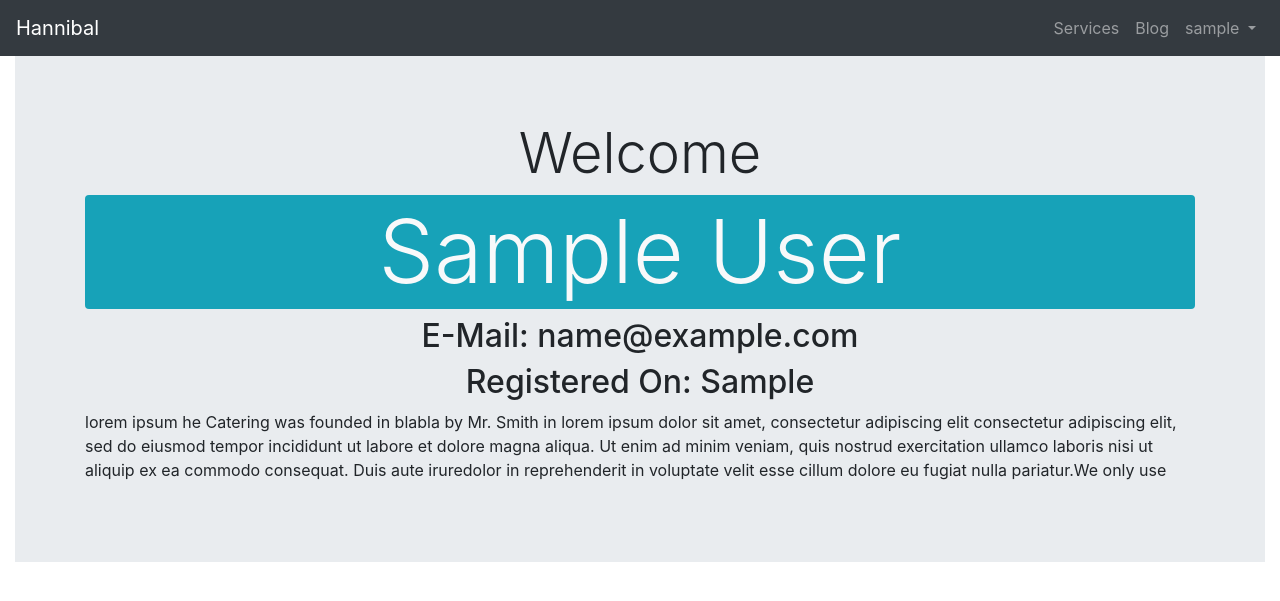
After one commit to loangelak/Registration-and-Login-Form, a PHP site: page /profile.php in a window 1280 px wide. The commit adds this page. Shown: the top 601 px of the page. Run offline with PHP 8.4, Linux system fonts and the light colour scheme; the visitor is signed in with stand-in values (Sample User, id 1); tables that the repository leaves empty or names only in its code hold one stand-in row (values such as "Sample post").

Commit message:
Add files via upload

```diff
--- /dev/null
+++ b/logout.php
@@ -0,0 +1,6 @@
+<?php
+	session_start();
+	if(session_destroy()){
+		header("location:index.php");
+	}
+?>
--- /dev/null
+++ b/profile.php
@@ -0,0 +1,53 @@
+<?php
+	require 'session.php';
+?>
+<!DOCTYPE html>
+<html lang='en'>
+	<head>
+		<meta charset="UTF-8">
+        <meta name='author' content='Angela L'>
+        <meta http-equiv='X-UA-Compatible' content='IE-edge'>
+        <meta name='viewport' content='width=device-width, initial-scale=1'>
+        <title>Profile</title>
+        <link rel="stylesheet" href="https://stackpath.bootstrapcdn.com/bootstrap/4.1.0/css/bootstrap.min.css" integrity="sha384-9gVQ4dYFwwWSjIDZnLEWnxCjeSWFphJiwGPXr1jddIhOegiu1FwO5qRGvFXOdJZ4" crossorigin="anonymous">
+        	<style type='text/css'>
+        	</style>
+	</head>
+	<body>
+		<nav class="navbar navbar-expand-sm bg-dark navbar-dark">
+			<!-- Brand -->
+  			<a class="navbar-brand" href="#">Hannibal</a>
+  			<!-- Links -->
+  			<ul class="navbar-nav ml-auto">
+    			<li class="nav-item">
+    				<a class="nav-link" href="#">Services</a>
+    			</li>
+    			<li class="nav-item">
+      				<a class="nav-link" href="#">Blog</a>
+    			</li>
+    			<!-- Dropdown -->
+    			<li class="nav-item dropdown">
+      				<a class="nav-link dropdown-toggle" href="#" id="navbardrop" data-toggle="dropdown"><?= $username; ?> </a>
+      				<div class="dropdown-menu">
+      					<a class="dropdown-item" href="#">Setting</a>
+      					<a class="dropdown-item" href="logout.php">Logout</a>
+      				</div>
+    			</li>
+  			</ul>
+		</nav>
+		<div class='container-fluid'>
+			<div class="jumbotron jumbotron-fluid">
+				<div class="container">
+					<h1 class='text-center display-4'>Welcome</h1>
+					<h1 class='text-center display-2 bg-info rounded p-1 text-light'><?= $name; ?></h1>
+					<h2 class='text-center'>E-Mail: <?= $email;  ?></h2>
+					<h2 class='text-center'>Registered On: <?= $created ?></h2>
+					<p>lorem ipsum he Catering was founded in blabla by Mr. Smith in lorem ipsum dolor sit amet, consectetur adipiscing elit consectetur adipiscing elit, sed do eiusmod tempor incididunt ut labore et dolore magna aliqua. Ut enim ad minim veniam, quis nostrud exercitation ullamco laboris nisi ut aliquip ex ea commodo consequat. Duis aute iruredolor in reprehenderit in voluptate velit esse cillum dolore eu fugiat nulla pariatur.We only use </p>
+				</div>
+			</div>
+		</div>
+		<script src="https://code.jquery.com/jquery-3.3.1.min.js" integrity="sha256-FgpCb/KJQlLNfOu91ta32o/NMZxltwRo8QtmkMRdAu8=" crossorigin="anonymous"></script>
+		<script src="https://cdnjs.cloudflare.com/ajax/libs/popper.js/1.14.0/umd/popper.min.js" integrity="sha384-cs/chFZiN24E4KMATLdqdvsezGxaGsi4hLGOzlXwp5UZB1LY//20VyM2taTB4QvJ" crossorigin="anonymous"></script>
+		<script src="https://stackpath.bootstrapcdn.com/bootstrap/4.1.0/js/bootstrap.min.js" integrity="sha384-uefMccjFJAIv6A+rW+L4AHf99KvxDjWSu1z9VI8SKNVmz4sk7buKt/6v9KI65qnm" crossorigin="anonymous"></script>
+	</body>
+</html>
--- /dev/null
+++ b/session.php
@@ -0,0 +1,21 @@
+<?php
+	session_start();
+	require 'config.php';
+
+	$user=$_SESSION['username'];
+
+	$stmt=$conn->prepare("SELECT * FROM users WHERE username=?");
+	$stmt->bind_param("s", $user);
+	$stmt->execute();
+	$result=$stmt->get_result(); //get result
+	$row=$result->fetch_array(MYSQLI_ASSOC);//store result
+
+	$username=$row['username'];
+	$name=$row['name'];
+	$email=$row['email'];
+	$created=$row['created'];
+
+	if(!isset($user)){
+		header("location:index.php");
+	}
+?>
```
Also changed, not shown: action.php (+35 -0 lines), index.php (+15 -3 lines).
